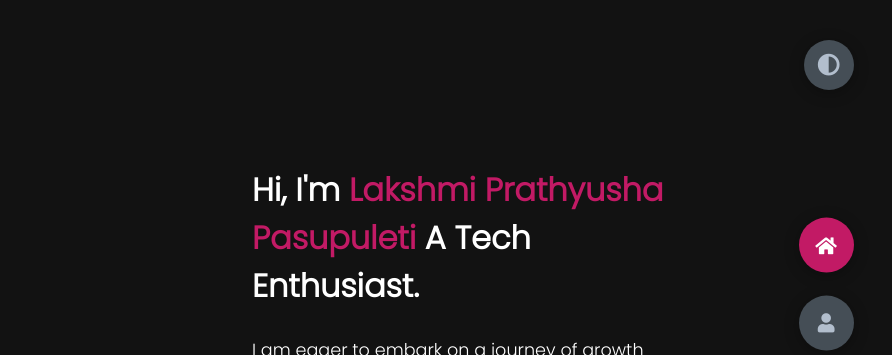
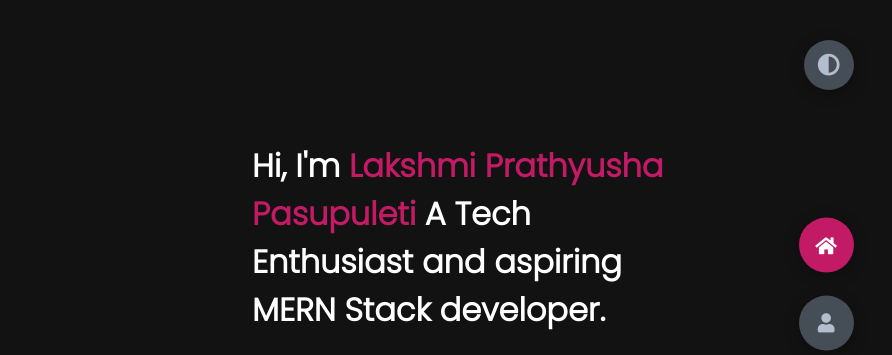
Before and after one commit to prathyushapasupuleti/Portfolio-website, a plain HTML site: page index.html in a window 1280 px wide. Shown: the top 355 px of the page, 388-1280 px from the left. Drawn offline with nearby package versions, Linux system fonts and the light colour scheme; files that its build step writes are made by us from their sources; files whose address does not match are found by name.

Commit message:
first commit

```diff
--- a/index.html
+++ b/index.html
@@ -23,7 +23,7 @@
             <div class="right-header">
                 <h1 class="name">
                     Hi, I'm <span>Lakshmi Prathyusha Pasupuleti</span>
-                    A Tech Enthusiast.
+                    A Tech Enthusiast and aspiring MERN Stack developer.
                 </h1>
                 <p>
                     I am eager to embark on a journey of growth and exploration in the world of technology.
```
